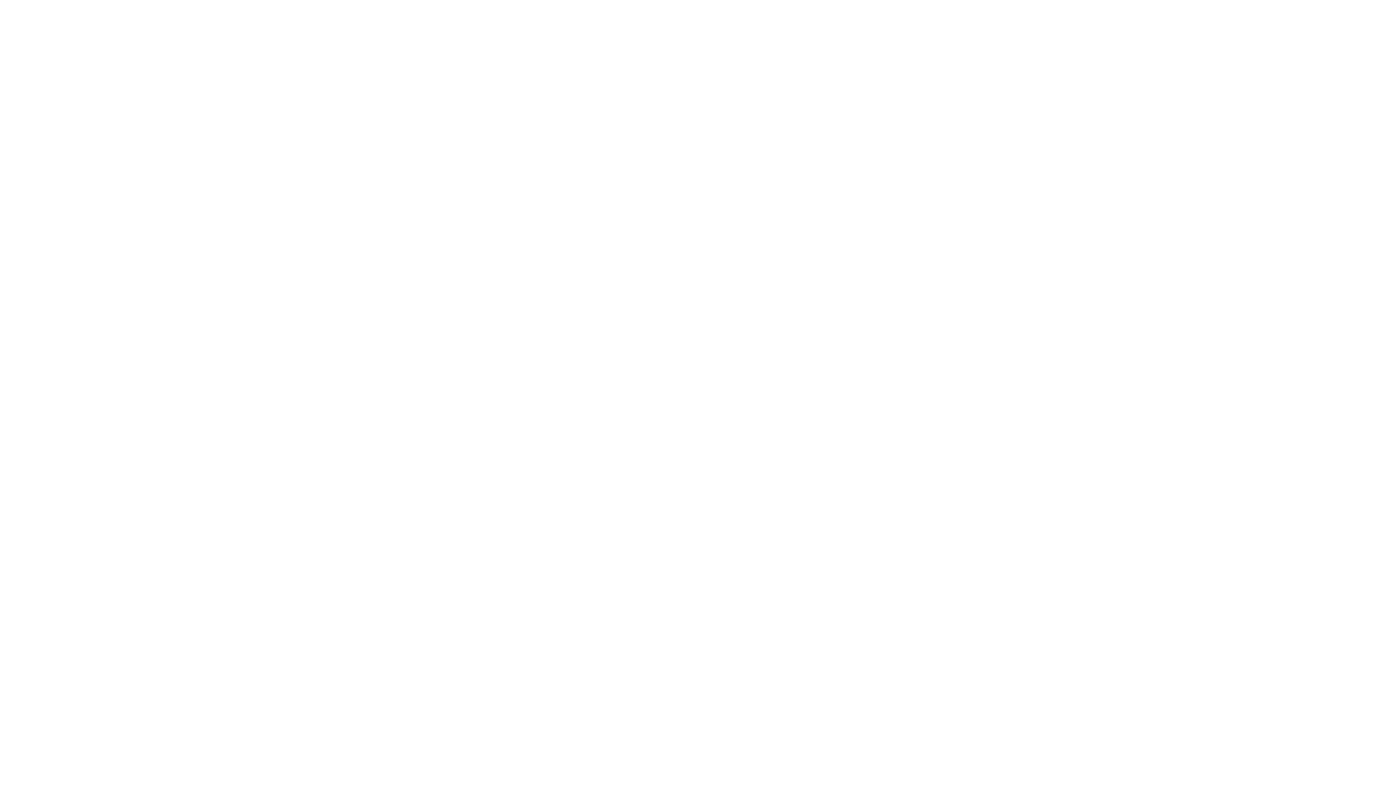
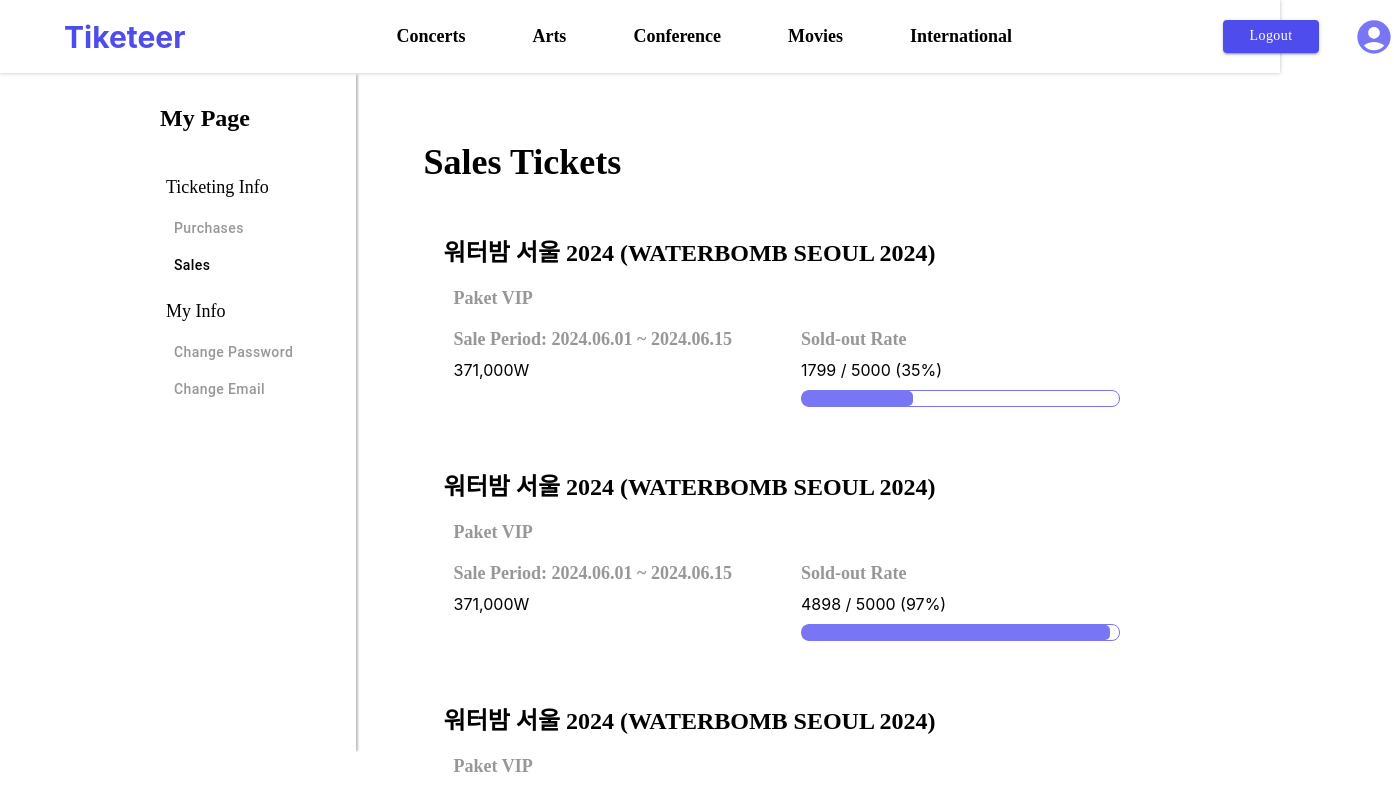
Before and after one commit to Tiketeer/Tiketeer-FE, a React (Create React App) app: page /mypage/sales in a window 1280 px wide. Before the commit this address had no page. Shown: the top 798 px of the page, 1394 px wide, since content can reach past the window. Built offline with nearby package versions, Linux system fonts and the light colour scheme.

Commit message:
마이페이지 - 판매 목록 페이지 퍼블리싱

```diff
--- a/src/App.tsx
+++ b/src/App.tsx
@@ -17,19 +17,17 @@ function App() {
             <Route
                 path="/mypage/change/password"
                 element={<MyPage path={MYPAGE_PATH.CHANGE_PWD} />}
-            ></Route>
+            />
             <Route
                 path="/mypage/change/email"
                 element={<MyPage path={MYPAGE_PATH.CHANGE_EMAIL} />}
-            ></Route>
-            <Route
-                path="/mypage/purchases"
-                element={<MyPage path={MYPAGE_PATH.PURCHASE} />}
-            ></Route>
+            />
+            <Route path="/mypage/purchases" element={<MyPage path={MYPAGE_PATH.PURCHASE} />} />
             <Route
                 path="/mypage/purchase/detail/:purchase_id"
                 element={<MyPage path={MYPAGE_PATH.PURCHASE_DETAIL} />}
             />
+            <Route path="/mypage/sales" element={<MyPage path={MYPAGE_PATH.SALE} />} />
             <Route path="/mypage" element={<MyPage />} />
             <Route path="/payment-complete" element={<PaymentConfirmPage />} />
             <Route path="/payment" element={<PaymentPage />} />
--- a/src/components/mypage/ContentWrapper.tsx
+++ b/src/components/mypage/ContentWrapper.tsx
@@ -5,6 +5,7 @@ import { MYPAGE_PATH, MyPagePathType } from './constant';
 import MyPageMainContent from './main/MyPageMainContent';
 import MyPagePurchaseDetailContent from './purchase-detail/MyPagePurchaseDetailContent';
 import MyPagePurchasesContent from './purchases/MyPagePurchasesContent';
+import MyPageSalesContent from './sales/MyPageSalesContent';
 
 const myPageContentWrapperPadding = 5;
 
@@ -29,6 +30,8 @@ const MyPageContentWrapper = (props: { path: MyPagePathType }) => {
                 <MyPagePurchasesContent />
             ) : path === MYPAGE_PATH.PURCHASE_DETAIL ? (
                 <MyPagePurchaseDetailContent />
+            ) : path === MYPAGE_PATH.SALE ? (
+                <MyPageSalesContent />
             ) : (
                 <></>
             )}
--- a/src/components/mypage/purchases/PurchaseRow.tsx
+++ b/src/components/mypage/purchases/PurchaseRow.tsx
@@ -32,6 +32,7 @@ const PurchaseRowContentContainer = styled.div`
     height: 100%;
     gap: 2px;
     padding-left: 10px;
+    box-sizing: border-box;
 `;
 
 const PurchaseRowMetadataContainer = styled.div`
@@ -70,6 +71,7 @@ const PurchaseRowPriceContainer = styled.div`
     font-family: Abhaya Libre;
     font-size: 24px;
     font-weight: bold;
+    box-sizing: border-box;
 `;
 
 const PurchaseRow = (props: { purchaseItem: PurchaseItemType }) => {
--- /dev/null
+++ b/src/components/mypage/sales/MyPageSalesContent.tsx
@@ -0,0 +1,56 @@
+import styled from '@emotion/styled';
+import SaleRow from './SaleRow';
+import { SalesItemType } from './type';
+
+const SalesContentContainer = styled.div`
+    display: flex;
+    flex-direction: column;
+    gap: 10px;
+`;
+
+const SalesContentTitleContainer = styled.div`
+    width: 100%;
+    height: fit-content;
+    padding: 10px;
+    box-sizing: border-box;
+    font-family: Abhaya Libre;
+    font-size: 36px;
+    font-weight: bold;
+`;
+
+const SalesContentListContainer = styled.div`
+    width: 100%;
+    height: fit-content;
+    display: flex;
+    flex-direction: column;
+    padding: 10px;
+    box-sizing: border-box;
+    gap: 20px;
+`;
+
+const MyPageSalesContent = () => {
+    const mockTotalTicket = 5000;
+    const salesItemList: SalesItemType[] = [3201, 102, 3, 1405, 4500].map(restTicket => {
+        return {
+            title: '워터밤 서울 2024 (WATERBOMB SEOUL 2024)',
+            ticketType: 'Paket VIP',
+            saleStartDate: '2024.06.01',
+            SaleEndDate: '2024.06.15',
+            ticketPrice: 371000,
+            totalTickets: mockTotalTicket,
+            restTickets: restTicket,
+        };
+    });
+    return (
+        <SalesContentContainer>
+            <SalesContentTitleContainer>Sales Tickets</SalesContentTitleContainer>
+            <SalesContentListContainer>
+                {salesItemList.map(item => {
+                    return <SaleRow saleItem={item} />;
+                })}
+            </SalesContentListContainer>
+        </SalesContentContainer>
+    );
+};
+
+export default MyPageSalesContent;
--- /dev/null
+++ b/src/components/mypage/sales/ProgressBar.tsx
@@ -0,0 +1,27 @@
+import styled from '@emotion/styled';
+import { COLOR } from 'color/color';
+
+const ProgressBarContainer = styled.div`
+    width: 100%;
+    height: 15px;
+    border: 1px solid ${COLOR.LIGHTER};
+    border-radius: 8px;
+`;
+
+const RateBarContainer = styled.div<{ rate: number }>`
+    background-color: ${COLOR.LIGHTER};
+    width: ${props => props.rate + '%'};
+    height: 100%;
+    border-radius: 5px;
+`;
+
+const ProgressBar = (props: { rate: number }) => {
+    const { rate } = props;
+    return (
+        <ProgressBarContainer>
+            <RateBarContainer rate={rate} />
+        </ProgressBarContainer>
+    );
+};
+
+export default ProgressBar;
--- /dev/null
+++ b/src/components/mypage/sales/SaleRow.tsx
@@ -0,0 +1,132 @@
+import styled from '@emotion/styled';
+import { COLOR } from 'color/color';
+import ProgressBar from './ProgressBar';
+import { SalesItemType } from './type';
+
+const SaleRowContainer = styled.div`
+    width: 100%;
+    height: fit-content;
+    display: flex;
+    flex-direction: column;
+    padding: 10px;
+    box-sizing: border-box;
+    gap: 10px;
+    &:hover {
+        border: 2px solid ${COLOR.LIGHTER};
+        transition: 0.5s;
+    }
+`;
+
+const SaleRowTitleContainer = styled.div`
+    width: 100%;
+    height: fit-content;
+    padding: 10px;
+    font-family: Abhaya Libre;
+    font-size: 24px;
+    font-weight: bold;
+`;
+
+const TicketTypeContainer = styled.div`
+    width: 100%;
+    height: fit-content;
+    padding: 0px 20px;
+    color: #979797;
+    font-family: Abhaya Libre;
+    font-size: 18px;
+    font-weight: bold;
+`;
+
+const SaleRowBottomContainer = styled.div`
+    width: 100%;
+    height: 100%;
+    display: flex;
+    flex-direction: row;
+    gap: 10px;
+    padding: 10px;
+    box-sizing: border-box;
+`;
+
+const SaleRowBottonElementContainer = styled.div`
+    width: 100%;
+    height: 100%;
+    display: flex;
+    flex-direction: column;
+    gap: 10px;
+    padding: 0px 10px;
+    box-sizing: border-box;
+`;
+
+const SaleRowBottomHeaderContainer = styled.div`
+    width: 100%;
+    height: fit-content;
+    color: #979797;
+    font-family: Abhaya Libre;
+    font-size: 18px;
+    font-weight: bold;
+`;
+
+const SaleRowPriceContainer = styled.div`
+    display: flex;
+    flex-direction: row;
+    justify-content: start;
+    align-items: center;
+    color: black;
+`;
+
+const SaleRowProgressBarWrapperContainer = styled.div`
+    width: 100%;
+    height: 100%;
+    display: flex;
+    flex-direction: column;
+    gap: 10px;
+`;
+
+const SaleRowProgressInfoContainer = styled.div`
+    width: 100%;
+    height: fit-content;
+    color: black;
+`;
+
+const SaleRow = (props: { saleItem: SalesItemType }) => {
+    const {
+        saleItem: {
+            title,
+            ticketPrice,
+            ticketType,
+            saleStartDate,
+            SaleEndDate,
+            totalTickets,
+            restTickets,
+        },
+    } = props;
+    const progressRate = Math.floor(((totalTickets - restTickets) / totalTickets) * 100);
+    return (
+        <SaleRowContainer
+            onClick={() => {
+                console.log(title + 'Click!');
+            }}
+        >
+            <SaleRowTitleContainer>{title}</SaleRowTitleContainer>
+            <TicketTypeContainer>{ticketType}</TicketTypeContainer>
+            <SaleRowBottomContainer>
+                <SaleRowBottonElementContainer>
+                    <SaleRowBottomHeaderContainer>
+                        Sale Period: {saleStartDate} ~ {SaleEndDate}
+                    </SaleRowBottomHeaderContainer>
+                    <SaleRowPriceContainer>{ticketPrice.toLocaleString()}W</SaleRowPriceContainer>
+                </SaleRowBottonElementContainer>
+                <SaleRowBottonElementContainer>
+                    <SaleRowBottomHeaderContainer>Sold-out Rate</SaleRowBottomHeaderContainer>
+                    <SaleRowProgressBarWrapperContainer>
+                        <SaleRowProgressInfoContainer>
+                            {totalTickets - restTickets} / {totalTickets} ({progressRate}%)
+                        </SaleRowProgressInfoContainer>
+                        <ProgressBar rate={progressRate} />
+                    </SaleRowProgressBarWrapperContainer>
+                </SaleRowBottonElementContainer>
+            </SaleRowBottomContainer>
+        </SaleRowContainer>
+    );
+};
+
+export default SaleRow;
--- /dev/null
+++ b/src/components/mypage/sales/type.ts
@@ -0,0 +1,9 @@
+export type SalesItemType = {
+    title: string;
+    ticketType: string;
+    saleStartDate: string;
+    SaleEndDate: string;
+    ticketPrice: number;
+    totalTickets: number;
+    restTickets: number;
+};
```
